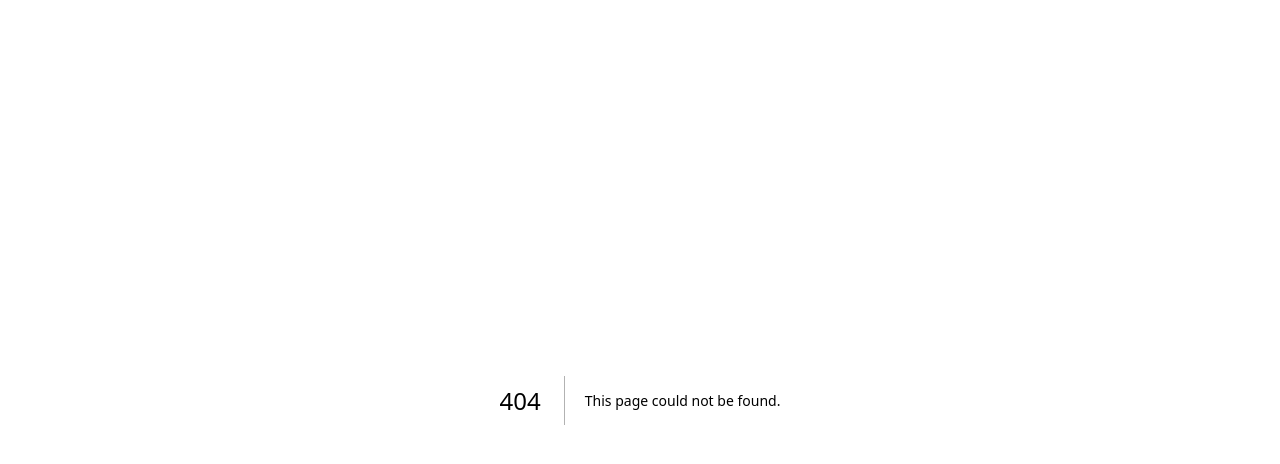
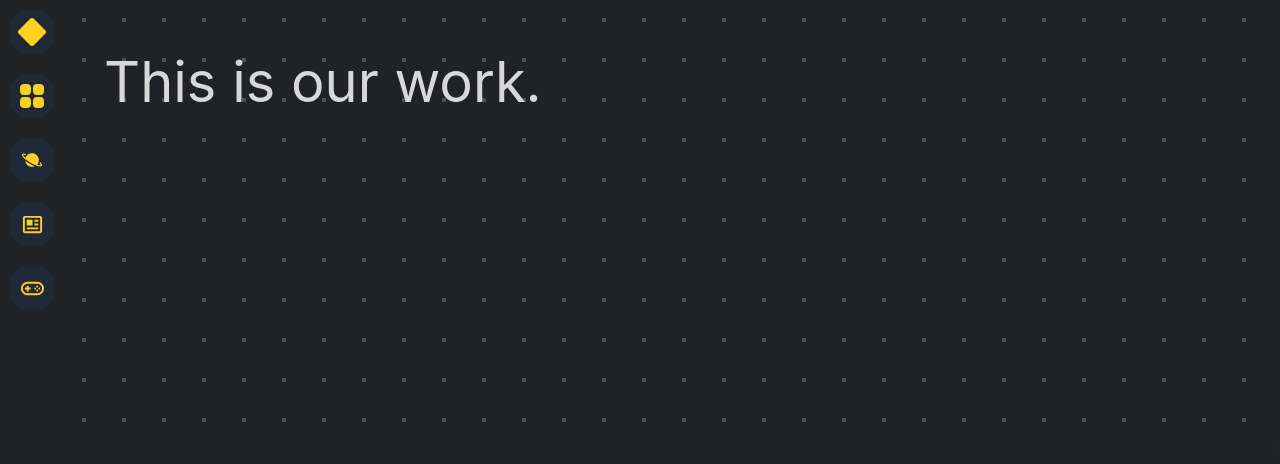
Before and after one commit to Hex-4/ds-next, a Next.js app: page /projects in a window 1280 px wide. Before the commit this address had no page. Shown: the top 464 px of the page. Built offline with nearby package versions, Linux system fonts and the light colour scheme.

Commit message:
add explore and mc link

```diff
--- a/components/SideBar.js
+++ b/components/SideBar.js
@@ -6,6 +6,8 @@ import {
 import { HiSquares2X2, HiSparkles } from "react-icons/hi2";
 import {IoPlanet} from "react-icons/io5"
 import {BiNews} from "react-icons/bi"
+import {CgGames} from "react-icons/cg"
+
 const SideBar = () => {
     return (
         <div className="fixed top-0 left-0 h-screen w-16 m-0  flex-none flex flex-col bg-primary text-secondary shadow-lg font-sans">
@@ -13,6 +15,9 @@ const SideBar = () => {
             <SideBarIcon icon={<HiSquares2X2 size="32" />} text="Projects" />
             <SideBarIcon icon={<IoPlanet size="20" />} text="The 'Verse" />
             <SideBarIcon icon={<BiNews size="23" />} text="The Dimaverse Newsletter" />
+            <a href="https://freemcserver.net/server/977807" target="_blank" rel="noopener noreferrer" className="sidebar-icon group">
+            <SideBarIcon icon={<CgGames size="23" />} text="Minecraft Server" />
+            </a>
         </div>
      );
 }
--- a/package.json
+++ b/package.json
@@ -19,7 +19,7 @@
     "graphql": "^16.6.0",
     "graphql-request": "^5.2.0",
     "marked": "^4.2.12",
-    "next": "13.1.6",
+    "next": "^13.1.6",
     "react": "18.2.0",
     "react-dom": "18.2.0",
     "react-icons": "^4.7.1",
--- a/pages/index.jsx
+++ b/pages/index.jsx
@@ -6,6 +6,14 @@ import React, {useState, useEffect} from 'react';
 import Swal from 'sweetalert2'
 import {GraphQLClient} from "graphql-request"
 import parse from "marked"
+import {
+    BsFillLightningFill,
+    BsDiamondFill,
+    BsPeopleFill,
+  } from "react-icons/bs";
+import { HiSquares2X2, HiSparkles } from "react-icons/hi2";
+import {IoPlanet} from "react-icons/io5"
+import {BiNews} from "react-icons/bi"
 export async function getStaticProps() {
     const hygraph = new GraphQLClient(
       'https://api-ca-central-1.hygraph.com/v2/cldtk9kco5n4u01un1r1gacjy/master'
@@ -74,7 +82,7 @@ export default function Home({posts}) {
                 <div className='flex flex-row w-full h-full font-sans'>
                     <SideBar/>
                     <div className='flex-grow bg-primary h-full fixed left-16 right-0 -z-50 overflow-y-scroll'>
-                        <div className='fancy-card group'>
+                        <div className='fancy-card-home fancy-card group'>
                             <div className='fancy-card-content'>
                                 <h1 className='fancy-fancy-card-title'>Welcome to the <span className="magic">Dimaverse.</span></h1>
                                 <h4 className='fancy-card-subtitle'>
@@ -111,6 +119,45 @@ export default function Home({posts}) {
 
                         </div>
 
+                        <div className="bg-slate-800 shadow-md p-4 h-16"><h1 className='text-3xl text-white'>Explore</h1></div>
+
+                        <div className="bg-box shadow-lg m-4 h-16 rounded-lg flex items-center justify-end group hover:bg-slate-700 transition-all">
+                             <div className="flex-grow m-4">
+                                <h1 className="text-3xl text-content">Check out what's stirring in Projects</h1>
+                             </div>
+                            <div className="bg-slate-700 group-hover:bg-tertiary shadow-lg h-full aspect-square float-right rounded-r-lg text-secondary flex items-center justify-center transition-all">
+                                <HiSquares2X2 size="45" />
+                            </div>
+                        </div>
+                        <div className="bg-box shadow-lg m-4 h-16 rounded-lg flex items-center justify-end group hover:bg-slate-700 transition-all">
+                             <div className="flex-grow m-4">
+                                <h1 className="text-3xl text-content">Meet the Denizens in The 'Verse</h1>
+                             </div>
+                            <div className="bg-slate-700 group-hover:bg-tertiary shadow-lg h-full aspect-square float-right rounded-r-lg text-secondary flex items-center justify-center transition-all">
+                                <IoPlanet size="45" />
+                            </div>
+                        </div>
+                        <div className="bg-box shadow-lg m-4 h-16 rounded-lg flex items-center justify-end group hover:bg-slate-700 transition-all">
+                             <div className="flex-grow m-4">
+                                <h1 className="text-3xl text-content">History is made with the Diastu Newsletter</h1>
+                             </div>
+                            <div className="bg-slate-700 group-hover:bg-tertiary shadow-lg h-full aspect-square float-right rounded-r-lg text-secondary flex items-center justify-center transition-all">
+                                <BiNews size="45" />
+                            </div>
+                        </div>
+                        <div className="bg-box shadow-lg m-4 h-16 rounded-lg flex items-center justify-end group hover:bg-slate-700 transition-all">
+                             <div className="flex-grow m-4">
+                                <h1 className="text-3xl text-content">It's always party o'clock in Special Events</h1>
+                             </div>
+                            <div className="bg-slate-700 group-hover:bg-tertiary shadow-lg h-full aspect-square float-right rounded-r-lg text-secondary flex items-center justify-center transition-all">
+                                <HiSparkles size="45" />
+                            </div>
+                        </div>
+
+
+
+
+
                     </div>
                 </div>
 
--- /dev/null
+++ b/pages/projects.tsx
@@ -0,0 +1,39 @@
+import Head from 'next/head'
+
+import SideBar from "components/SideBar"
+
+import React, {useState, useEffect} from 'react';
+export default function Home() {
+return (
+    <><Head>
+        <title>Create Next App</title>
+        <meta name="description" content="Generated by create next app" />
+        <meta name="viewport" content="width=device-width, initial-scale=1" />
+        <link rel="icon" href="/favicon.ico" />
+    </Head>
+    <main>
+            <div className='flex flex-row w-full h-full font-sans'>
+                <SideBar />
+                <div className='flex-grow bg-primary h-full fixed left-16 right-0 -z-50 overflow-y-scroll'>
+                        <div className='fancy-card-projects fancy-card group'>
+                            <div className='fancy-card-content'>
+                                <h1 className='fancy-fancy-card-title'>This is our work.</h1>
+                                <h4 className='fancy-card-subtitle'>
+                                    <span className="fancy-card-subtitle-word">The </span>
+                                    <span className="delay-[50ms] fancy-card-subtitle-word">magical </span>
+                                    <span className="delay-[100ms] fancy-card-subtitle-word ">dimension </span>
+                                    <span className="delay-[150ms] fancy-card-subtitle-word">where </span>
+                                    <span className="delay-[200ms] fancy-card-subtitle-word">our </span>
+                                    <span className="fancy-card-subtitle-word delay-[250ms]">work </span>
+                                    <span className="fancy-card-subtitle-word delay-[300ms]">comes </span>
+                                    <span className="fancy-card-subtitle-word delay-[350ms]">to </span>
+                                    <span className="fancy-card-subtitle-word delay-[400ms]">life.</span>
+                                </h4>
+                            </div>
+                        </div>
+                </div>
+            </div>
+    </main></>
+
+)
+}
--- a/styles/globals.css
+++ b/styles/globals.css
@@ -3,6 +3,7 @@
 @tailwind components;
 @tailwind utilities;
 @import url('https://fonts.googleapis.com/css2?family=Inter:wght@400;700&family=Rubik&display=swap');
+@import url('https://fonts.googleapis.com/css2?family=Raleway&display=swap');
 
 
 @layer components {
@@ -22,9 +23,14 @@
 :root {
   --border: rgb(244, 208, 3);
 
-  --g2: rgb(0, 187, 201);
-  --g1: rgb(74, 190, 74);
-  --g3: rgb(30, 109, 173);
+  --home2: rgb(0, 187, 201);
+  --home1: rgb(74, 190, 74);
+  --home3: rgb(30, 109, 173);
+
+  --proj2: rgb(230, 138, 0);
+  --proj1: rgb(209, 188, 0);
+  --proj3: rgb(197, 0, 0);
+
 
   --grad1: rgb(255, 153, 0);
   --grad2: rgb(255, 251, 0);
@@ -58,13 +64,35 @@
   transition: opacity 0ms, transform 200ms cubic-bezier(.90, .06, .15, .90);
 }
 
-.fancy-card:before {
+.fancy-card-home:before {
   background: linear-gradient(
     130deg,
     transparent 0% 33%,
-    var(--g1) 66%,
-    var(--g2) 83.5%,
-    var(--g3) 100%
+    var(--home1) 66%,
+    var(--home2) 83.5%,
+    var(--home3) 100%
+  );
+  background-position: 0% 0%;
+  background-size: 300% 300%;
+  content: "";
+  height: 450px;
+  left: 0px;
+  pointer-events: none;
+  position: absolute;
+  top: 0px;
+  transition: background-position 350ms ease, transform 350ms ease;
+  width: 100%;
+  z-index: 1;
+
+}
+
+.fancy-card-projects:before {
+  background: linear-gradient(
+    130deg,
+    transparent 0% 33%,
+    var(--proj1) 66%,
+    var(--proj2) 83.5%,
+    var(--proj3) 100%
   );
   background-position: 0% 0%;
   background-size: 300% 300%;
--- a/tailwind.config.js
+++ b/tailwind.config.js
@@ -22,7 +22,7 @@ module.exports = {
         error: "#F87272",
       },
       fontFamily: {
-        'sans': ['Inter','inter', ...defaultTheme.fontFamily.sans],
+        'sans': ['raleway','Inter','inter', ...defaultTheme.fontFamily.sans],
         'serif': [...defaultTheme.fontFamily.serif],
         'mono': [...defaultTheme.fontFamily.mono]
       }
```
Also changed, not shown: 1 other file (tests, documents, lock files or other folders).
